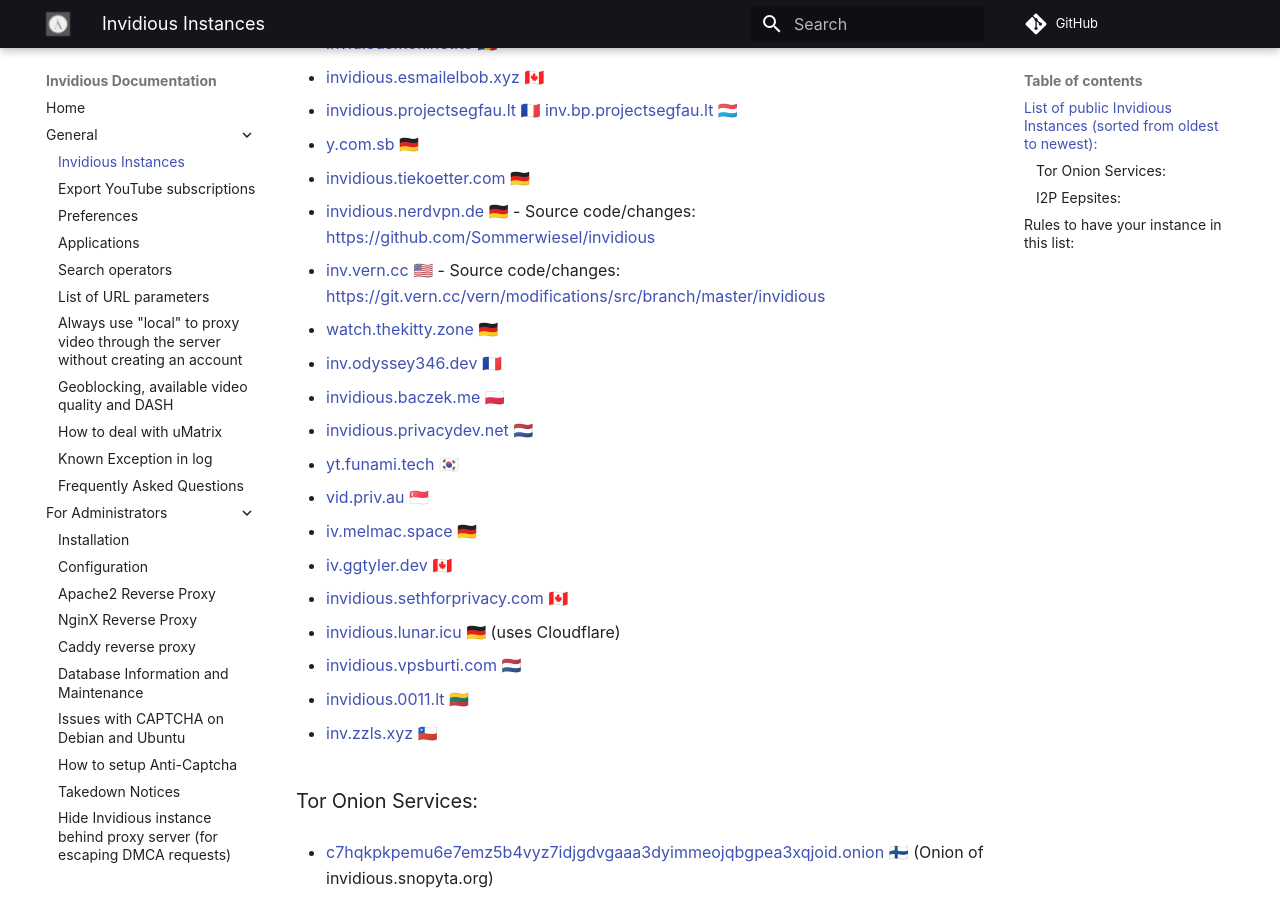
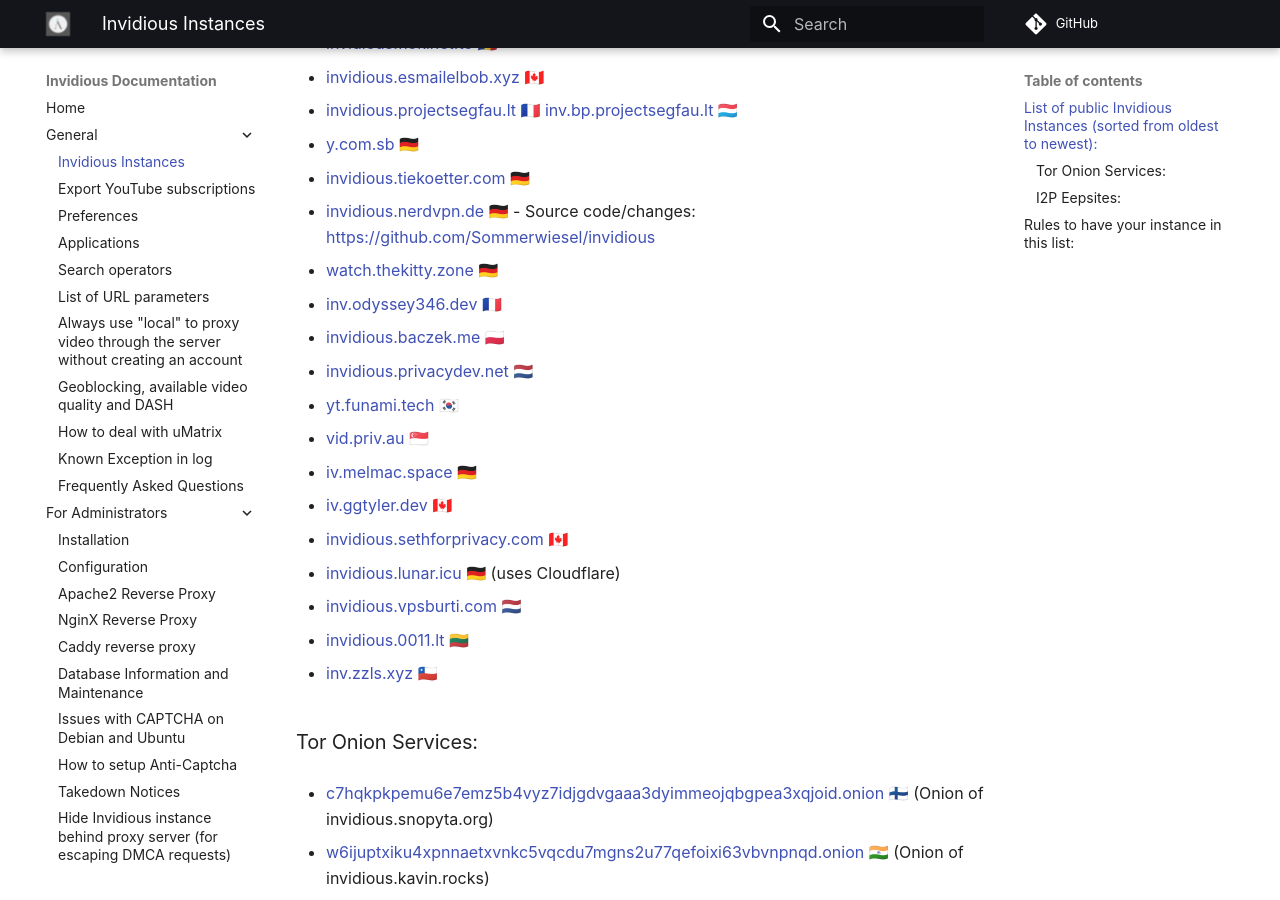
Before and after one commit to iv-org/documentation, an MkDocs documentation site: the page built from docs/instances.md, in a window 1280 px wide and 900 px high, scrolled down 650 px. Built offline with MkDocs 1.6.1 and Material for MkDocs 9.7.7, drawn with Linux system fonts in a browser that asks for light colours; comment, search, counter and statistics services are not loaded.

Commit message:
Remove the vern.cc instance

```diff
--- a/docs/instances.md
+++ b/docs/instances.md
@@ -31,8 +31,6 @@
 * [invidious.tiekoetter.com](https://invidious.tiekoetter.com) 🇩🇪
 
 * [invidious.nerdvpn.de](https://invidious.nerdvpn.de) 🇩🇪 - Source code/changes: https://github.com/Sommerwiesel/invidious
-
-* [inv.vern.cc](https://inv.vern.cc) 🇺🇸 - Source code/changes: https://git.vern.cc/vern/modifications/src/branch/master/invidious
 
 * [watch.thekitty.zone](https://watch.thekitty.zone) 🇩🇪
 
```
